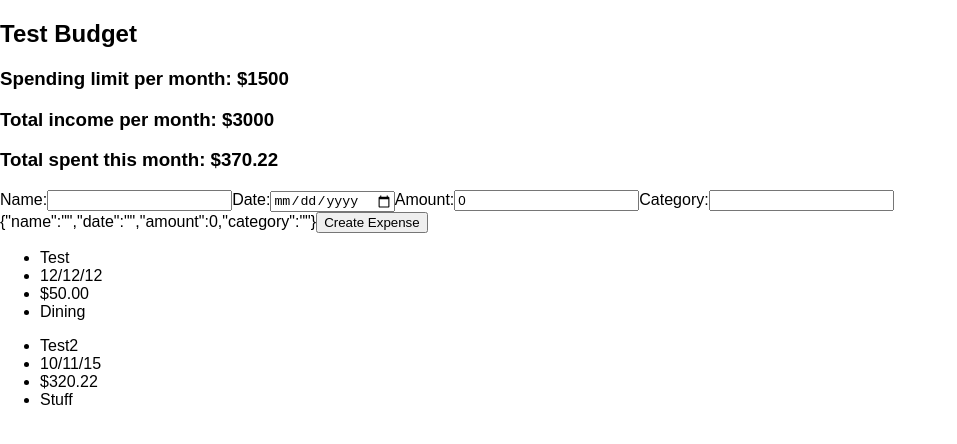
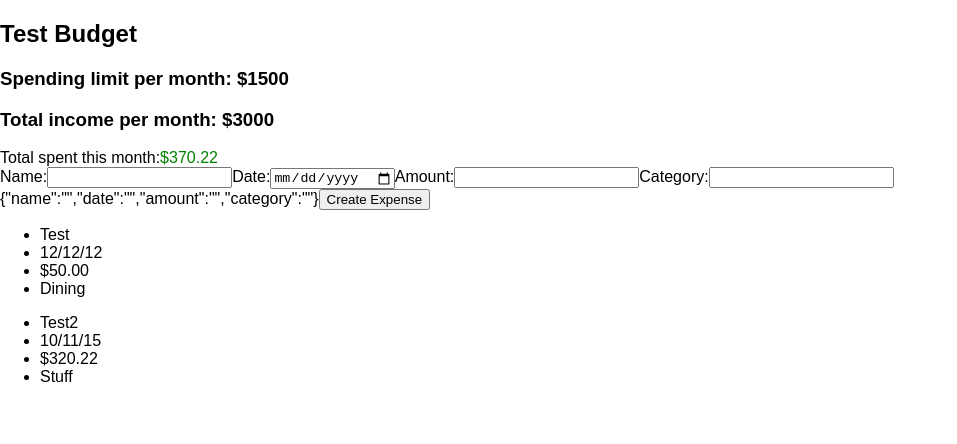
Before and after one commit to BeffyCodes/react-budget, a React (Create React App) app: page /budget in a window 1280 px wide. Both pictures are taken after a click on the button "Create Expense". Shown: the top 444 px of the page, without its empty margins (0-957 px from the left). Built offline with nearby package versions, Linux system fonts and the light colour scheme.

Commit message:
added total expense calculation and validation for new expense amount

```diff
--- a/src/components/Budget.jsx
+++ b/src/components/Budget.jsx
@@ -25,7 +25,7 @@ class Budget extends Component {
         expenseToCreate: {
             name: "",
             date: "",
-            amount: 0,
+            amount: "",
             category: ""
         },
         idCounter: 3
@@ -56,6 +56,11 @@ class Budget extends Component {
     }
 
     onCreateExpenseAmountChange = (newAmount) => {
+        if (Number.isNaN(parseFloat(newAmount))) {
+            newAmount = "";
+        } else {
+            newAmount = parseFloat(newAmount).toString();
+        }
         this.setState((currentState) => ({
             expenseToCreate: {
                 name: currentState.expenseToCreate.name,
@@ -96,7 +101,7 @@ class Budget extends Component {
                 expenseToCreate: {
                     name: "",
                     date: "",
-                    amount: 0,
+                    amount: "",
                     category: ""
                 }
             }
@@ -106,8 +111,8 @@ class Budget extends Component {
 
     render() {
         let totalExpenses = 0;
-        const expensesToDisplay = this.state.expenses.map((expense) =>{
-            totalExpenses += expense.amount;
+        const expensesToDisplay = this.state.expenses.map((expense) => {
+            totalExpenses += parseFloat(expense.amount);
 
             return <Expense
                 key={expense.id}
@@ -123,7 +128,11 @@ class Budget extends Component {
                 <h2>{this.props.name}</h2>
                 <h3>Spending limit per month: ${this.props.topLimit}</h3>
                 <h3>Total income per month: ${this.props.monthlyIncome}</h3>
-                <h3>Total spent this month: ${totalExpenses}</h3>
+                <span>Total spent this month:</span>
+                <span
+                    className={totalExpenses > this.props.topLimit  ? 'over-limit' : this.props.topLimit === totalExpenses ? 'at-limit' : 'under-limit'}>
+                    {totalExpenses.toLocaleString(undefined,{style: 'currency', currencyDisplay: 'symbol', currency: this.props.currency})}
+                </span>
 
                 {this.state.showExpenseCreation &&
                     <CreateExpense
--- a/src/components/CreateExpense.jsx
+++ b/src/components/CreateExpense.jsx
@@ -14,7 +14,7 @@ class CreateExpense extends Component {
                 </label>
                 <label>
                     Amount:
-                    <input type="text" value={this.props.amount} onChange={(e) => this.props.expenseAmountChanged(e.target.value)} name="expenseAmount"/>
+                    <input type="number" value={this.props.amount} onChange={(e) => this.props.expenseAmountChanged(e.target.value)} name="expenseAmount"/>
                 </label>
                 <label>
                     Category:
--- a/src/components/Expense.jsx
+++ b/src/components/Expense.jsx
@@ -6,7 +6,7 @@ class Expense extends Component {
             <ul>
                 <li>{this.props.name}</li>
                 <li>{this.props.date}</li>
-                <li>{this.props.amount.toLocaleString(undefined,{style: 'currency', currencyDisplay: 'symbol', currency: this.props.currency})}</li>
+                <li>{parseFloat(this.props.amount).toLocaleString(undefined,{style: 'currency', currencyDisplay: 'symbol', currency: this.props.currency})}</li>
                 <li>{this.props.category}</li>
             </ul>
 
--- a/src/styles.css
+++ b/src/styles.css
@@ -1,28 +1,11 @@
-.App {
-  text-align: center;
+.over-limit {
+  color:red
 }
 
-.App-logo {
-  animation: App-logo-spin infinite 20s linear;
-  height: 80px;
+.under-limit {
+  color:green
 }
 
-.App-header {
-  background-color: #222;
-  height: 150px;
-  padding: 20px;
-  color: white;
+.at-limit {
+  color:yellow
 }
-
-.App-title {
-  font-size: 1.5em;
-}
-
-.App-intro {
-  font-size: large;
-}
-
-@keyframes App-logo-spin {
-  from { transform: rotate(0deg); }
-  to { transform: rotate(360deg); }
-}
```
